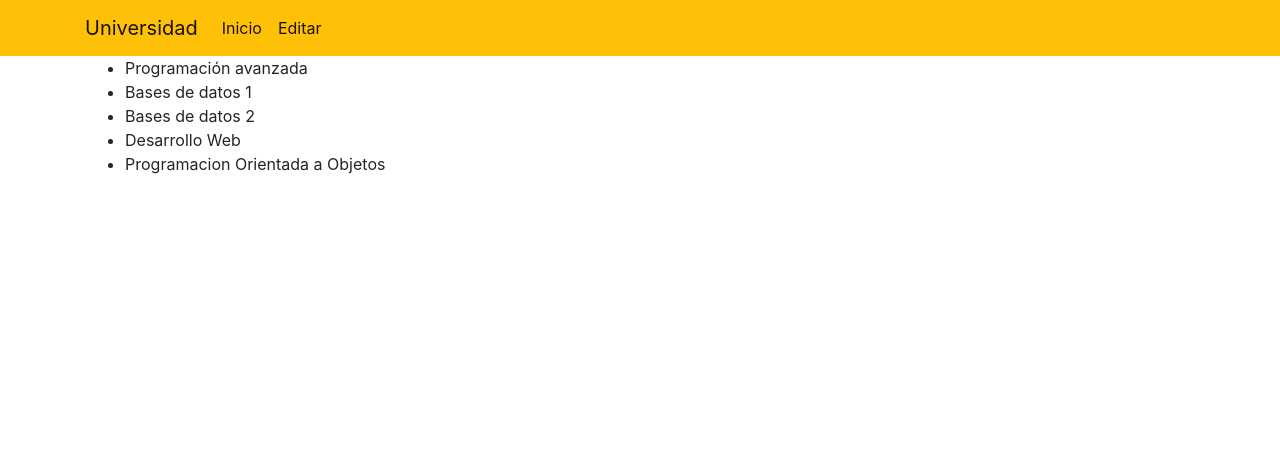
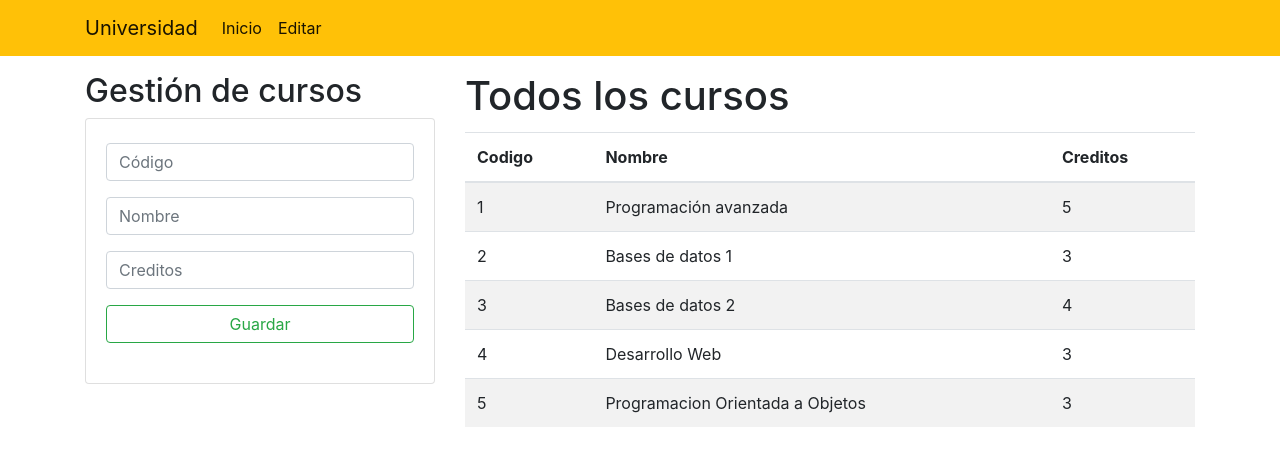
Before and after one commit to JuanGomez-14/gestion_cursos, a Django app: page / in a window 1280 px wide. Shown: the top 466 px of the page. Run offline with Django 4.2, Linux system fonts and the light colour scheme; data comes from the database, SQL or seed files in the repository.

Commit message:
Feat: Se muestran los cursos en formato tabla Se añade el formulario Gestion de cursos

```diff
--- a/gestion_universidad/Academico/templates/base.html
+++ b/gestion_universidad/Academico/templates/base.html
@@ -43,7 +43,7 @@
         </div>
       </div>
     </nav>
-    <div class="container">{% block body %} {% endblock %}</div>
+    <div class="container py-3">{% block body %} {% endblock %}</div>
     <script
       src="https://code.jquery.com/jquery-3.5.1.slim.min.js"
       integrity="sha384-DfXdz2htPH0lsSSs5nCTpuj/zy4C+OGpamoFVy38MVBnE+IbbVYUew+OrCXaRkfj"
--- a/gestion_universidad/Academico/templates/gestionCursos.html
+++ b/gestion_universidad/Academico/templates/gestionCursos.html
@@ -1,8 +1,77 @@
 {% extends './base.html' %} {% block title %} Gestión de Cursos {% endblock %}
 {% block body %}
-<ul>
-  {% for curso in cursos %}
-  <li>{{curso.nombre}}</li>
-  {% endfor %}
-</ul>
+<div class="row">
+  <div class="col-sm-12 col-md-6 col-lg-4 col-xl-4">
+    <h2>Gestión de cursos</h2>
+    <div class="card py-1">
+      <div class="card-body">
+        <form action="" method="POST">
+          <div class="form-group">
+            <input
+              type="text"
+              id="txtCodigo"
+              name="txtCodigo"
+              class="form-control"
+              placeholder="Código"
+              minlength="1"
+              maxlength="8"
+              required
+            />
+          </div>
+          <div class="form-group">
+            <input
+              type="text"
+              id="txtNombre"
+              name="txtNombre"
+              class="form-control"
+              placeholder="Nombre"
+              minlength="2"
+              maxlength="50"
+              required
+            />
+          </div>
+          <div class="form-group">
+            <input
+              type="text"
+              id="numCreditos"
+              name="numCreditos"
+              class="form-control"
+              placeholder="Creditos"
+              minlength="1"
+              required
+            />
+          </div>
+          <div class="form-group">
+            <button type="submit" class="btn btn-outline-success btn-block">
+              Guardar
+            </button>
+          </div>
+        </form>
+      </div>
+    </div>
+  </div>
+  <div class="col-sm-12 col-md-6 col-lg-8 col-xl-8">
+    <h1>Todos los cursos</h1>
+    <div class="table-responsive py-1">
+      <table class="table table-striped">
+        <thead>
+          <tr>
+            <th>Codigo</th>
+            <th>Nombre</th>
+            <th>Creditos</th>
+          </tr>
+        </thead>
+        <tbody>
+          {% for curso in cursos %}
+          <tr>
+            <td>{{curso.codigo}}</td>
+            <td>{{curso.nombre}}</td>
+            <td>{{curso.creditos}}</td>
+          </tr>
+          {% endfor %}
+        </tbody>
+      </table>
+    </div>
+  </div>
+</div>
 {% endblock %}
```
